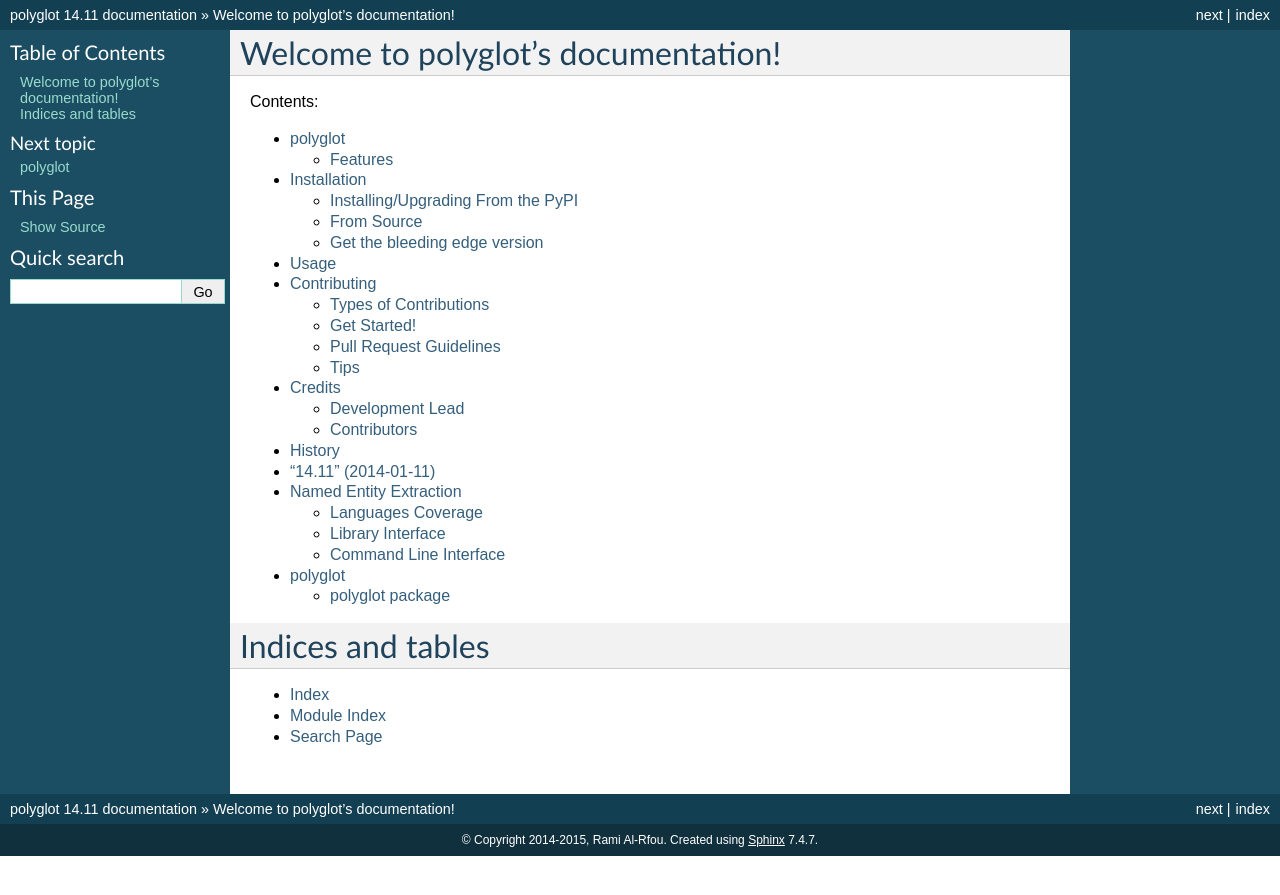
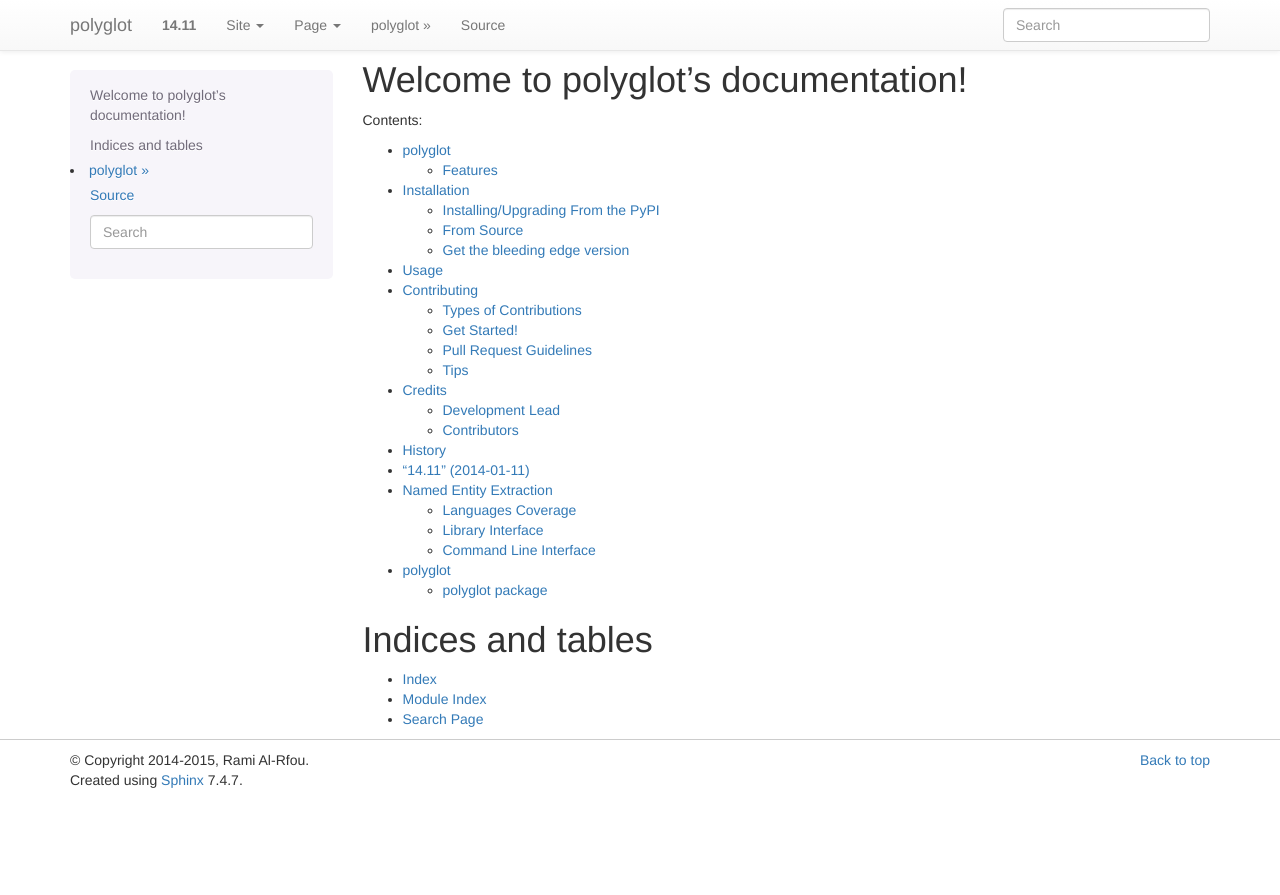
Before and after one commit to aboSamoor/polyglot, a Sphinx documentation site: the page built from docs/index.rst, in a window 1280 px wide. Shown: the top 895 px of the page. Built offline with Sphinx 7.4.7, drawn with Linux system fonts in a browser that asks for light colours; formulas are drawn with MathJax 3; pages that are not in the unit, such as notebooks, are missing from menus.

Commit message:
Enabling bootstrap theme

```diff
--- a/docs/conf.py
+++ b/docs/conf.py
@@ -15,7 +15,7 @@
 
 import sys
 import os
-#import sphinx_bootstrap_theme
+import sphinx_bootstrap_theme
 
 
 # Solution to RTD problem suggested by
@@ -154,9 +154,9 @@
 # The theme to use for HTML and HTML Help pages.  See the documentation for
 # a list of builtin themes.
 
-html_theme = 'default'
-#html_theme = 'bootstrap'
-#html_theme_path = sphinx_bootstrap_theme.get_html_theme_path()
+#html_theme = 'default'
+html_theme = 'bootstrap'
+html_theme_path = sphinx_bootstrap_theme.get_html_theme_path()
 
 # Theme options are theme-specific and customize the look and feel of a
 # theme further.  For a list of options available for each theme, see the
--- a/rtd_requirements.txt
+++ b/rtd_requirements.txt
@@ -4,3 +4,4 @@
 futures>=2.1.6
 sphinxcontrib-napoleon>=0.2.8
 mock>=1.0.1
+sphinx-bootstrap-theme>=0.4.5
```
